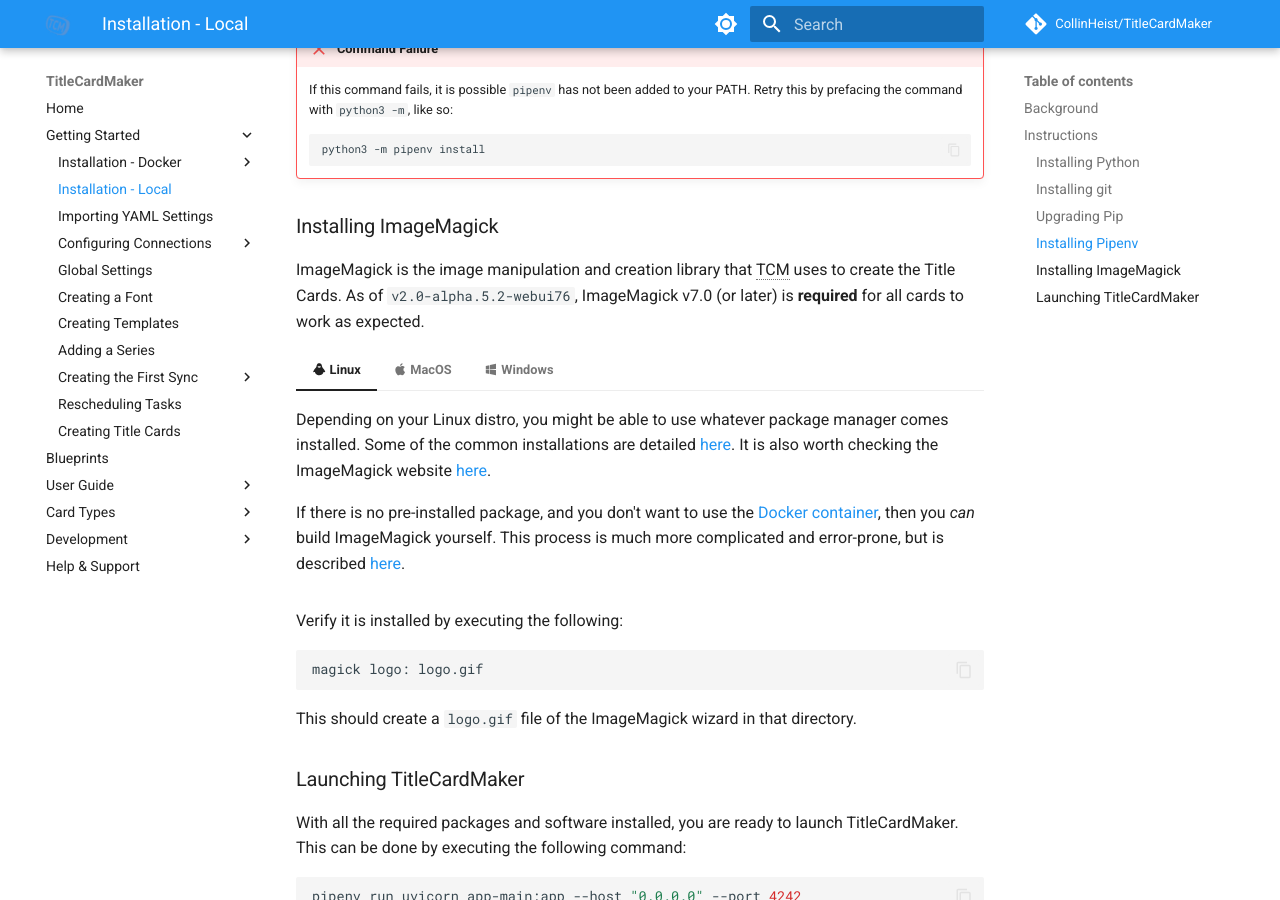
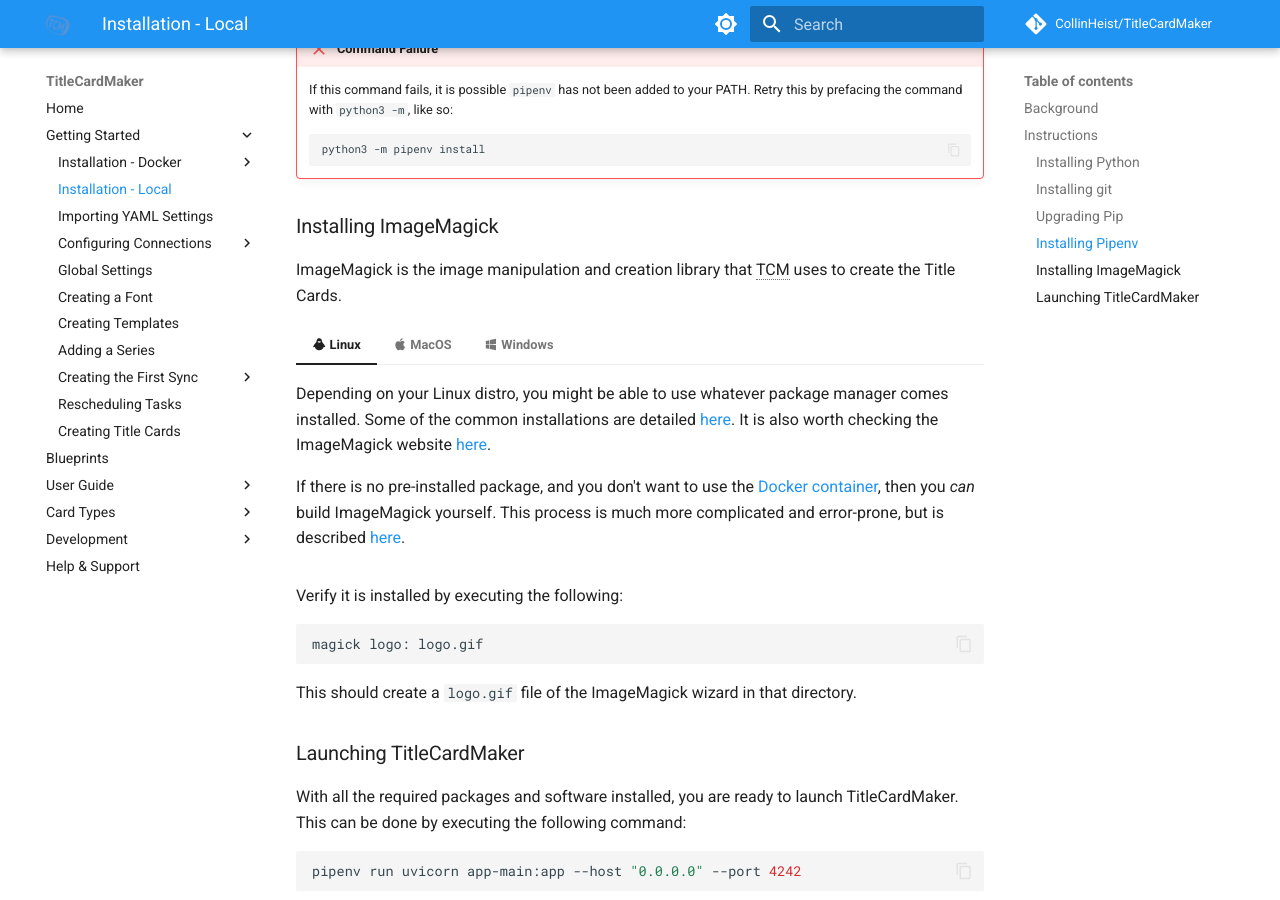
Before and after one commit to CollinHeist/TitleCardMaker, an MkDocs documentation site: the page built from docs/getting_started/local.md, in a window 1280 px wide and 900 px high, scrolled down 1638 px. Built offline with MkDocs 1.6.1 and Material for MkDocs 9.7.7, drawn with Linux system fonts in a browser that asks for light colours; comment, search, counter and statistics services are not loaded.

Commit message:
No longer us IMv7 in docs/Calligraphy card

```diff
--- a/docs/getting_started/local.md
+++ b/docs/getting_started/local.md
@@ -135,8 +135,7 @@
 ### Installing ImageMagick
 
 ImageMagick is the image manipulation and creation library that TCM uses to
-create the Title Cards. As of `v2.0-alpha.5.2-webui76`, ImageMagick v7.0 (or
-later) is __required__ for all cards to work as expected.
+create the Title Cards.
 
 === ":material-linux: Linux"
 
```
Also changed, not shown: 3 other files.
